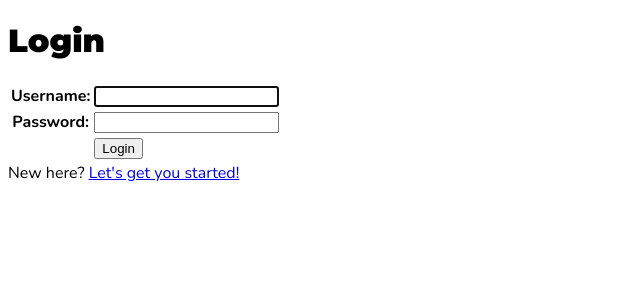
After one commit to amelia-juliawati/football-shop, a Django app: page /login/ in a window 1280 px wide. The commit adds this page. Shown: the top 300 px of the page, without its empty margins (0-640 px from the left). Run offline with Django 5.2, Linux system fonts and the light colour scheme.

Commit message:
menyelesaikan tugas 4

```diff
--- a/main/models.py
+++ b/main/models.py
@@ -1,7 +1,9 @@
 import uuid
 from django.db import models
+from django.contrib.auth.models import User
 
 class Product(models.Model):
+    user = models.ForeignKey(User, on_delete=models.CASCADE, null=True)
     CATEGORY_CHOICES = [
         ('shoes', 'Shoes'),
         ('jersey', 'Jersey'),
--- /dev/null
+++ b/main/templates/login.html
@@ -0,0 +1,32 @@
+{% extends 'base.html' %}
+
+{% block meta %}
+<title>Login</title>
+{% endblock meta %}
+
+{% block content %}
+<div class="login">
+  <h1>Login</h1>
+
+  <form method="POST" action="">
+    {% csrf_token %}
+    <table>
+      {{ form.as_table }}
+      <tr>
+        <td></td>
+        <td><input class="btn login_btn" type="submit" value="Login" /></td>
+      </tr>
+    </table>
+  </form>
+
+  {% if messages %}
+  <ul>
+    {% for message in messages %}
+    <li>{{ message }}</li>
+    {% endfor %}
+  </ul>
+  {% endif %} New here?
+  <a href="{% url 'main:register' %}">Let's get you started!</a>
+</div>
+
+{% endblock content %}
--- a/main/templates/products_detail.html
+++ b/main/templates/products_detail.html
@@ -22,4 +22,10 @@
 <p><b>Deskripsi:</b></p>
 <p>{{ products.description }}</p>
 
+{% if products.user %}
+    <p>Seller: {{ products.user.username }}</p>
+{% else %}
+    <p>Seller: Unidentified </p>
+{% endif %}
+
 {% endblock content %}
--- a/main/urls.py
+++ b/main/urls.py
@@ -1,5 +1,5 @@
 from django.urls import path
-from main.views import show_main, create_products, show_products, show_xml, show_json, show_xml_by_id, show_json_by_id
+from main.views import show_main, create_products, show_products, show_xml, show_json, show_xml_by_id, show_json_by_id, register, user_login, user_logout
 app_name = 'main'
 
 urlpatterns = [
@@ -10,4 +10,7 @@ urlpatterns = [
     path('json/', show_json, name='show_json'),
     path('xml/<str:products_id>/', show_xml_by_id, name='show_xml_by_id'),
     path('json/<str:products_id>/', show_json_by_id, name='show_json_by_id'),
+    path('register/', register, name='register'),
+    path('login/', user_login, name='login'),
+    path('logout/', user_logout, name='logout'),
 ]
--- a/main/views.py
+++ b/main/views.py
@@ -1,18 +1,32 @@
-from django.http import HttpResponse
+import datetime
+from django.contrib.auth.decorators import login_required
+from django.contrib.auth.forms import UserCreationForm, AuthenticationForm
+from django.contrib.auth import authenticate, login, logout
+from django.contrib import messages
+from django.http import HttpResponse, HttpResponseRedirect
+from django.urls import reverse
 from django.core import serializers
 from django.shortcuts import render, redirect, get_object_or_404
 from main.forms import ProductForm
 from main.models import Product
 
+@login_required(login_url='/login')
 def show_main(request):
-    products_list = Product.objects.all()
+    filter_type = request.GET.get("filter", "all")
+
+    if filter_type == "all":
+        products_list = Product.objects.all()
+    else:
+        products_list = Product.objects.filter(user=request.user)
 
     context = {
         'nama_toko' : 'Turboa Shop',
         'nama': 'Amelia Juliawati',
         'npm' : '2406414076',
         'kelas' : 'PBP A',
-        'products_list' : products_list
+        'pengguna' : request.user.username,
+        'products_list' : products_list,
+        'last_login' : request.COOKIES.get('last_login', 'Never')
     }
 
     return render(request, "main.html", context)
@@ -20,11 +34,14 @@ def show_main(request):
 def create_products(request):
     form = ProductForm(request.POST or None)
     if form.is_valid() and request.method == "POST":
+        product_entry = form.save(commit=False)
+        product_entry.user = request.user
         form.save()
         return redirect('main:show_main')
     context = {'form': form}
     return render(request, "create_products.html", context)
 
+@login_required(login_url='/login')
 def show_products(request, id):
     products = get_object_or_404(Product, pk = id)
     context = {
@@ -57,3 +74,34 @@ def show_json_by_id(request, products_id):
         return HttpResponse(json_data, content_type="application/json")
     except Product.DoesNotExist:
         return HttpResponse(status=404)
+
+def register(request):
+    form = UserCreationForm()
+    if request.method == "POST":
+        form = UserCreationForm(request.POST)
+        if form.is_valid():
+            form.save()
+            messages.success(request, 'Account created successfully! Time to score great deals at Turboa')
+            return redirect('main:login')
+    context = {'form':form}
+    return render(request, 'register.html', context)
+
+def user_login(request):
+    if request.method=='POST':
+        form=AuthenticationForm(data=request.POST)
+        if form.is_valid():
+            user = form.get_user()
+            login(request, user)
+            response = HttpResponseRedirect(reverse("main:show_main"))
+            response.set_cookie('last_login', str(datetime.datetime.now()))
+            return response
+    else:
+        form=AuthenticationForm(request)
+    context = {'form': form}
+    return render(request, 'login.html', context)
+
+def user_logout(request):
+    logout(request)
+    response = HttpResponseRedirect(reverse('main:login'))
+    response.delete_cookie('last_login')
+    return response
--- a/templates/base.html
+++ b/templates/base.html
@@ -4,6 +4,22 @@
 <head>
     <meta charset="UTF-8" />
     <meta name="viewport" content="width=device-width, initial-scale=1.0" />
+
+    <link rel="preconnect" href="https://fonts.googleapis.com">
+    <link rel="preconnect" href="https://fonts.gstatic.com" crossorigin>
+    <link href="https://fonts.googleapis.com/css2?family=Montserrat:ital,wght@0,100..900;1,100..900&display=swap" rel="stylesheet">
+    <link href="https://fonts.googleapis.com/css2?family=Montserrat:ital,wght@0,100..900;1,100..900&family=Nunito:ital,wght@0,200..1000;1,200..1000&display=swap" rel="stylesheet">
+    <style>
+    body {
+        font-family: 'Nunito', sans-serif;
+    }
+
+    h1, h2, h3, title {
+        font-family: 'Montserrat', sans-serif;
+        font-weight: 900;
+    }
+    </style>
+
     {% block meta %} {% endblock meta %}
 </head>
 
```
Also changed, not shown: main/templates/main.html (+22 -2 lines), main/templates/register.html (added, +32 -0 lines), README.md, assets/lala_products.png (added), assets/ucup_products.png (added), main/migrations/0004_product_user.py (added).
